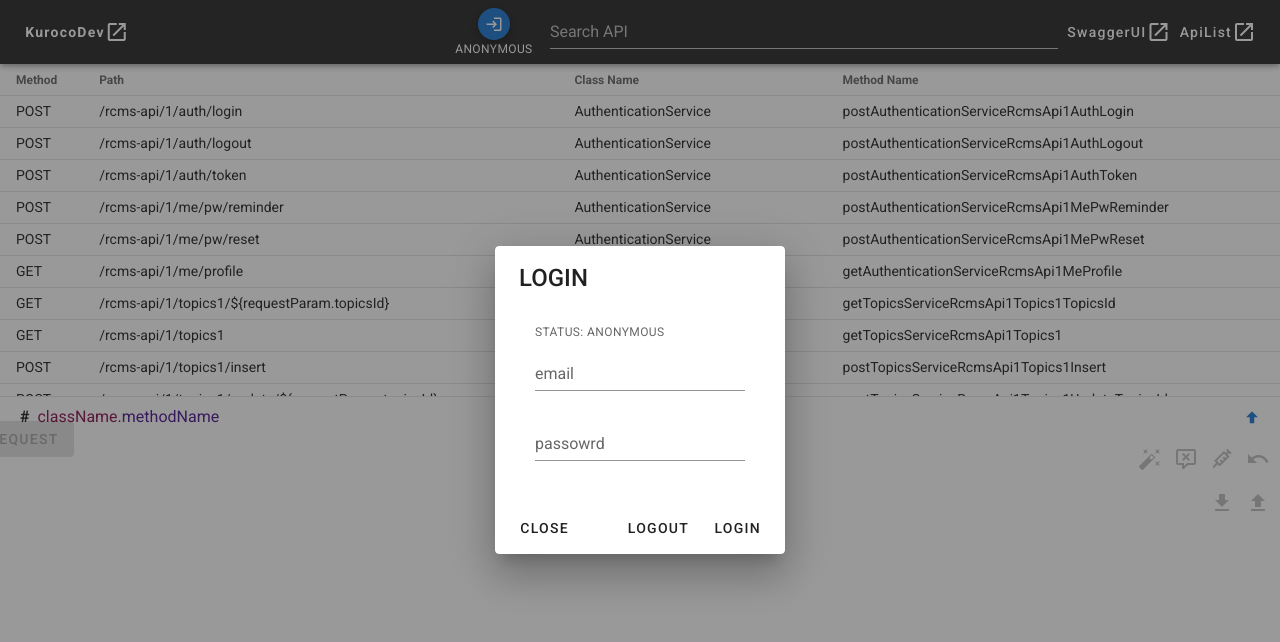
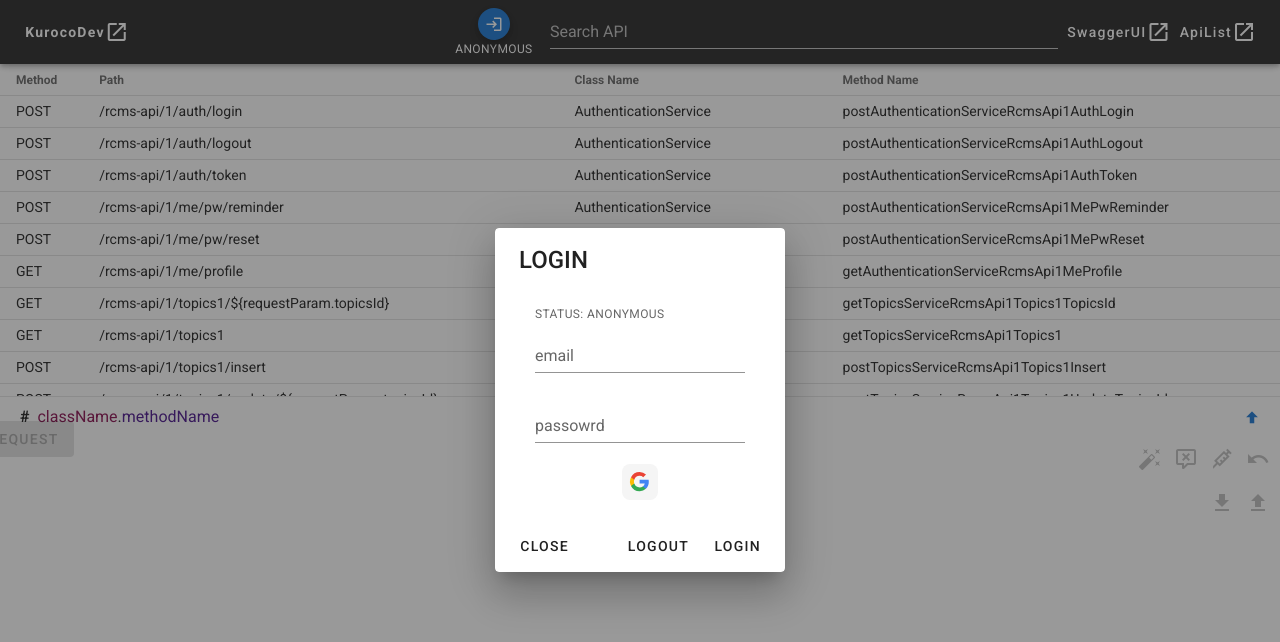
Before and after one commit to diverta/front_kuroco_dev, a Vue app: page / in a window 1280 px wide. Both pictures are taken after a click on the button 493 px from the left and 24 px from the top of the page. Shown: the top 642 px of the page. Built offline with nearby package versions, Linux system fonts and the light colour scheme; what vue-codemirror would draw is missing.

Commit message:
add SAML login scaffold (not working)

```diff
--- a/src/components/Login.vue
+++ b/src/components/Login.vue
@@ -1,9 +1,19 @@
 <template>
   <v-dialog v-model="dialog" persistent max-width="290">
     <template v-slot:activator="{ on }">
-      <v-row class="flex-column ma-0 pa-0 mr-4" style="max-width: 80px; min-width: 80px">
+      <v-row
+        class="flex-column ma-0 pa-0 mr-4"
+        style="max-width: 80px; min-width: 80px"
+      >
         <div class="d-flex ma-0 pa-0 justify-space-around">
-          <v-btn x-small class="ma-0 pa-0 js-login-button" color="primary mx-4" fab dark v-on="on">
+          <v-btn
+            x-small
+            class="ma-0 pa-0 js-login-button"
+            color="primary mx-4"
+            fab
+            dark
+            v-on="on"
+          >
             <v-icon dark>mdi-login</v-icon>
           </v-btn>
         </div>
@@ -20,7 +30,11 @@
             <span class="caption">STATUS: {{ loginStatus }}</span>
           </p>
           <v-container class="px-4 py-0" fluid no-gutter>
-            <v-text-field v-model="email" label="email" class="js-loggin-form-email"></v-text-field>
+            <v-text-field
+              v-model="email"
+              label="email"
+              class="js-loggin-form-email"
+            ></v-text-field>
             <v-text-field
               v-model="password"
               label="passowrd"
@@ -29,12 +43,30 @@
             ></v-text-field>
           </v-container>
         </v-form>
+
+        <div class="d-flex justify-space-around">
+          <v-btn @click="handleOnClickSamlLogin" icon>
+            <img :src="require('@/assets/img/logo_google.svg')" alt="Google" />
+          </v-btn>
+        </div>
       </v-card-text>
       <v-card-actions>
-        <v-btn class="js-loggin-form-close-button" text @click="dialog = false">CLOSE</v-btn>
+        <v-btn class="js-loggin-form-close-button" text @click="dialog = false"
+          >CLOSE</v-btn
+        >
         <v-spacer></v-spacer>
-        <v-btn class="js-loggin-form-logout-button" text @click="handleOnClickLogout">LOGOUT</v-btn>
-        <v-btn class="js-loggin-form-login-button" text @click="handleOnClickLogin">LOGIN</v-btn>
+        <v-btn
+          class="js-loggin-form-logout-button"
+          text
+          @click="handleOnClickLogout"
+          >LOGOUT</v-btn
+        >
+        <v-btn
+          class="js-loggin-form-login-button"
+          text
+          @click="handleOnClickLogin"
+          >LOGIN</v-btn
+        >
       </v-card-actions>
     </v-card>
   </v-dialog>
@@ -72,6 +104,35 @@ export default Vue.extend({
         this.loginStatus = 'LOGGEDIN';
       });
     },
+    handleOnClickSamlLogin(e: Event) {
+      e.stopPropagation();
+      e.preventDefault();
+
+      function createNodeWithAttributes(
+        tagName: string,
+        attributes: { nm: string; val: string }[] = []
+      ) {
+        const node = document.createElement(tagName);
+        attributes.forEach(({ nm, val }) => node.setAttribute(nm, val));
+        return node;
+      }
+      const form = createNodeWithAttributes('form', [
+        { nm: 'id', val: 'google_login_saml' },
+        { nm: 'action', val: '/direct/login/saml_login/?spid=1' },
+        { nm: 'method', val: 'POST' },
+      ]);
+      const input = createNodeWithAttributes('input', [
+        { nm: 'type', val: 'hidden' },
+        { nm: 'name', val: 'api_id' },
+        { nm: 'value', val: '1' },
+      ]);
+      form.appendChild(input);
+
+      (document.querySelector('body') as HTMLBodyElement).appendChild(form);
+      (document.querySelector(
+        '#google_login_saml'
+      ) as HTMLFormElement).submit();
+    },
   },
 });
 </script>
```
Also changed, not shown: src/assets/img/logo_google.svg (added).
